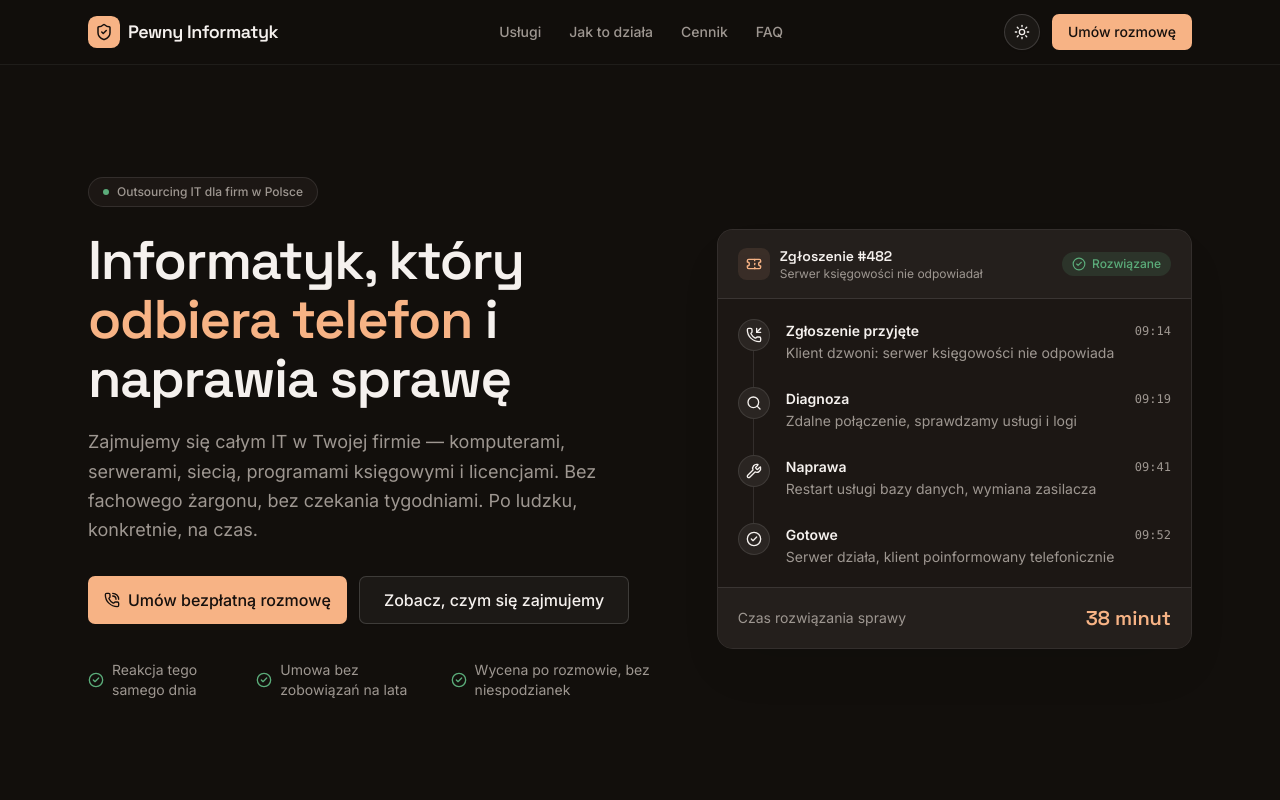
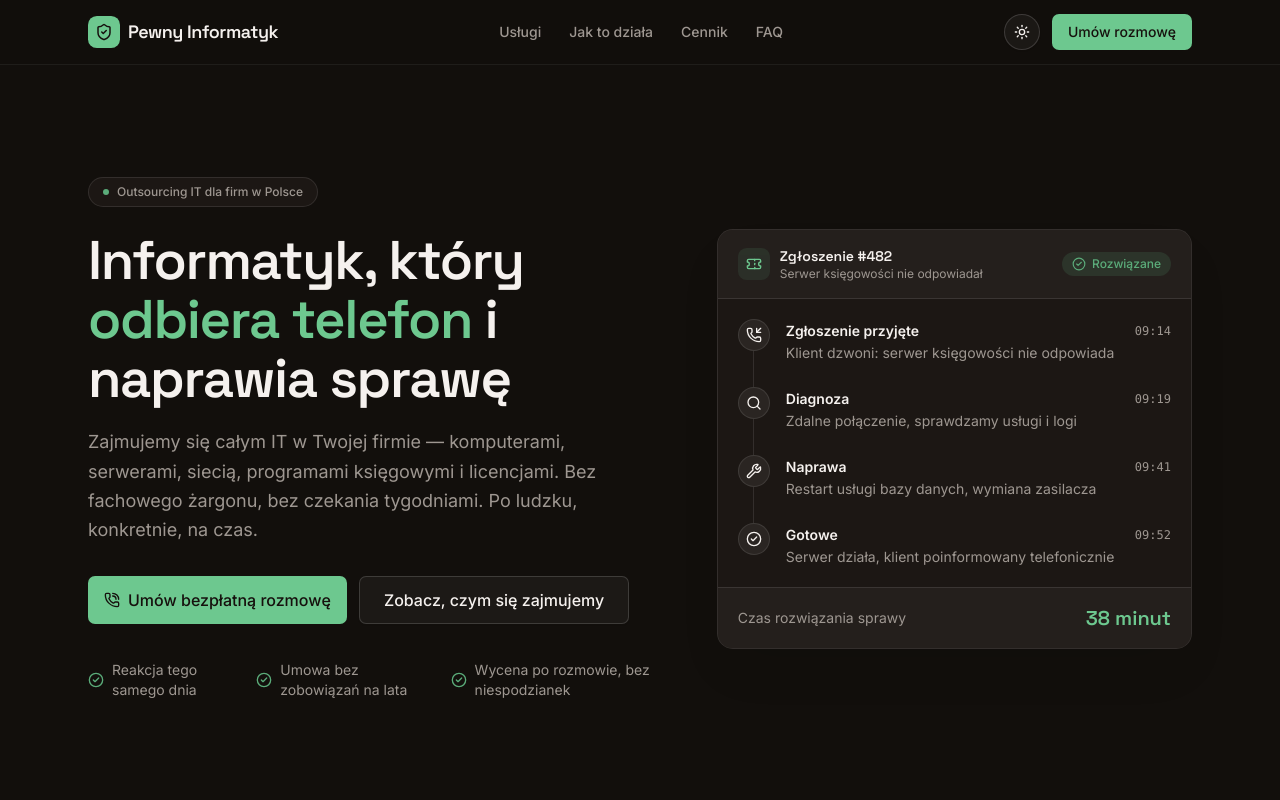
Before and after one commit to Mat01K/pewny-informatyk-1o, a Next.js app: page / in a window 1280 px wide. Shown: the top 800 px of the page. Built offline with nearby package versions, Linux system fonts and the light colour scheme.

Commit message:
feat: update color variables in globals.css for better UI contrast

```diff
--- a/app/globals.css
+++ b/app/globals.css
@@ -55,7 +55,7 @@
   --card-foreground: oklch(0.22 0.012 55);
   --popover: oklch(1 0 0);
   --popover-foreground: oklch(0.22 0.012 55);
-  --primary: oklch(0.72 0.11 52);
+  --primary: oklch(0.56 0.12 155);
   --primary-foreground: oklch(0.2 0.012 55);
   --secondary: oklch(0.94 0.007 55);
   --secondary-foreground: oklch(0.22 0.012 55);
@@ -66,21 +66,21 @@
   --destructive: oklch(0.55 0.2 25);
   --border: oklch(0.89 0.008 55);
   --input: oklch(0.89 0.008 55);
-  --ring: oklch(0.72 0.11 52);
-  --chart-1: oklch(0.72 0.11 52);
+  --ring: oklch(0.56 0.12 155);
+  --chart-1: oklch(0.56 0.12 155);
   --chart-2: oklch(0.52 0.09 155);
   --chart-3: oklch(0.65 0.13 60);
   --chart-4: oklch(0.45 0.02 55);
-  --chart-5: oklch(0.7 0.15 40);
+  --chart-5: oklch(0.62 0.1 155);
   --radius: 0.55rem;
   --sidebar: oklch(0.96 0.006 55);
   --sidebar-foreground: oklch(0.22 0.012 55);
-  --sidebar-primary: oklch(0.58 0.16 45);
+  --sidebar-primary: oklch(0.52 0.11 155);
   --sidebar-primary-foreground: oklch(0.99 0.005 60);
   --sidebar-accent: oklch(0.94 0.007 55);
   --sidebar-accent-foreground: oklch(0.22 0.012 55);
   --sidebar-border: oklch(0.89 0.008 55);
-  --sidebar-ring: oklch(0.58 0.16 45);
+  --sidebar-ring: oklch(0.52 0.11 155);
 }
 
 .dark {
@@ -91,7 +91,7 @@
   --card-foreground: oklch(0.96 0.006 60);
   --popover: oklch(0.21 0.009 55);
   --popover-foreground: oklch(0.96 0.006 60);
-  --primary: oklch(0.82 0.1 55);
+  --primary: oklch(0.76 0.12 155);
   --primary-foreground: oklch(0.18 0.012 55);
   --secondary: oklch(0.27 0.01 55);
   --secondary-foreground: oklch(0.96 0.006 60);
@@ -102,8 +102,8 @@
   --destructive: oklch(0.65 0.2 25);
   --border: oklch(1 0 0 / 10%);
   --input: oklch(1 0 0 / 15%);
-  --ring: oklch(0.82 0.1 55);
-  --chart-1: oklch(0.82 0.1 55);
+  --ring: oklch(0.76 0.12 155);
+  --chart-1: oklch(0.76 0.12 155);
   --chart-2: oklch(0.68 0.11 155);
   --chart-3: oklch(0.78 0.13 60);
   --chart-4: oklch(0.6 0.02 55);
```
